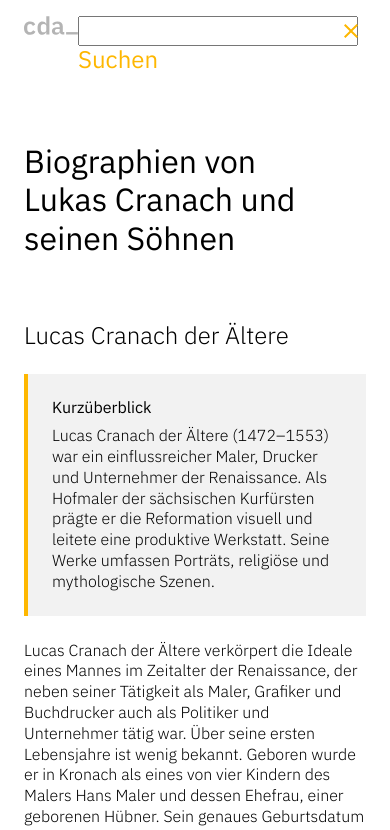
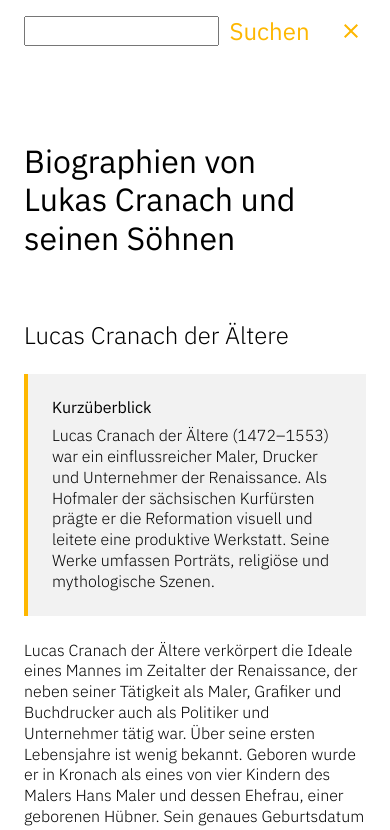
Before and after one commit to mi-classroom/fd-html-und-css-orussmann-1, a website: page persons/lucas-cranach.html in a window 390 px wide. Both pictures are taken after a click on the button 281 px from the left and 29 px from the top of the page. Shown: the top 830 px of the page. Drawn offline with Linux system fonts and the light colour scheme.

Commit message:
[FIX] Add responsive search layout

```diff
--- a/persons/lucas-cranach.html
+++ b/persons/lucas-cranach.html
@@ -29,7 +29,7 @@
                 <img src="../assets/images/cda-logo.svg" alt="Cranach Digital Archive Logo">
             </a>
             <form class="header-search-input is-active">
-                <input type="text" data-js-search-input>
+                <input class="search-input-field" type="text" data-js-search-input>
                 <button type="button" class="header-button" data-js-search-button>Suchen</button>
                 <button class="header-button header-overlay-close-button is-active" data-js-search-close>
                     <img src="./../assets/images/close-menu.svg" alt="Close search icon"> </button>
--- a/scripts/main.js
+++ b/scripts/main.js
@@ -45,6 +45,7 @@ const searchForm = document.querySelector('.header-search-input');
 const closeSearchBtn = document.querySelector('[data-js-search-close]');
 const searchInputField = document.querySelector('[data-js-search-input]');
 const searchInputBtn = document.querySelector('[data-js-search-button]');
+const header = document.querySelector('.header-container');
 
 searchForm.addEventListener('submit', (event) => {
     event.preventDefault();
@@ -52,11 +53,13 @@ searchForm.addEventListener('submit', (event) => {
 
 searchBtn.addEventListener('click', (event) => {
     searchInputField.value = "";
+    header.classList.toggle('search-active');
     toggleSearchOverlay();
 });
 
 
 closeSearchBtn.addEventListener('click', () => {
+    header.classList.toggle('search-active');
     toggleSearchOverlay();
 });
 
--- a/styles/header.css
+++ b/styles/header.css
@@ -7,14 +7,25 @@ body:has(.header-overlay.is-active) {
   margin-bottom: var(--size-5xl);
   font: var(--font-heading-s-semibold);
 
+  .header-logo {
+    width: 80px;
+  }
+
   .header-container {
     display: flex;
     justify-content: space-between;
     margin-top: 0;
-  }
 
-  .header-logo {
-    width: 80px;
+    @media (width <= 600px) {
+      &.search-active .header-logo {
+        display: none;
+      }
+    }
+
+    &.search-active .search-input-field {
+      width: 50vw;
+      margin-right: 0.3rem;
+    }
   }
 
   .header-buttons {
@@ -44,12 +55,13 @@ body:has(.header-overlay.is-active) {
     }
   }
 
-/* TODO: Change to is-hidden */
+  /* TODO: Change to is-hidden */
   .is-active {
     display: none;
   }
 
   .header-search-input {
+    z-index: 100;
     height: 34px;
     border: none;
     border-bottom: var(--border-width-s) solid var(--color-text-default);
@@ -70,11 +82,10 @@ body:has(.header-overlay.is-active) {
   }
 
   .header-nav {
-      padding-top: var(--spacing-xl);
+    padding-top: var(--spacing-xl);
     font-size: var(--font-size-l);
     font-weight: var(--font-weight-regular);
     text-align: center;
-
 
     .header-nav-sublist {
       padding-bottom: var(--spacing-l);
--- a/styles/variables.css
+++ b/styles/variables.css
@@ -32,6 +32,8 @@
     --border-width-s: 1px;
     --border-width-m: 2px;
     --border-width-l: 4px;
+
+    /* TODO: Use rems for font size, f.e. 9px => calc(1rem / 2) */
 
     /* Font Sizes */
     --font-size-xxxs: 2px;
```
